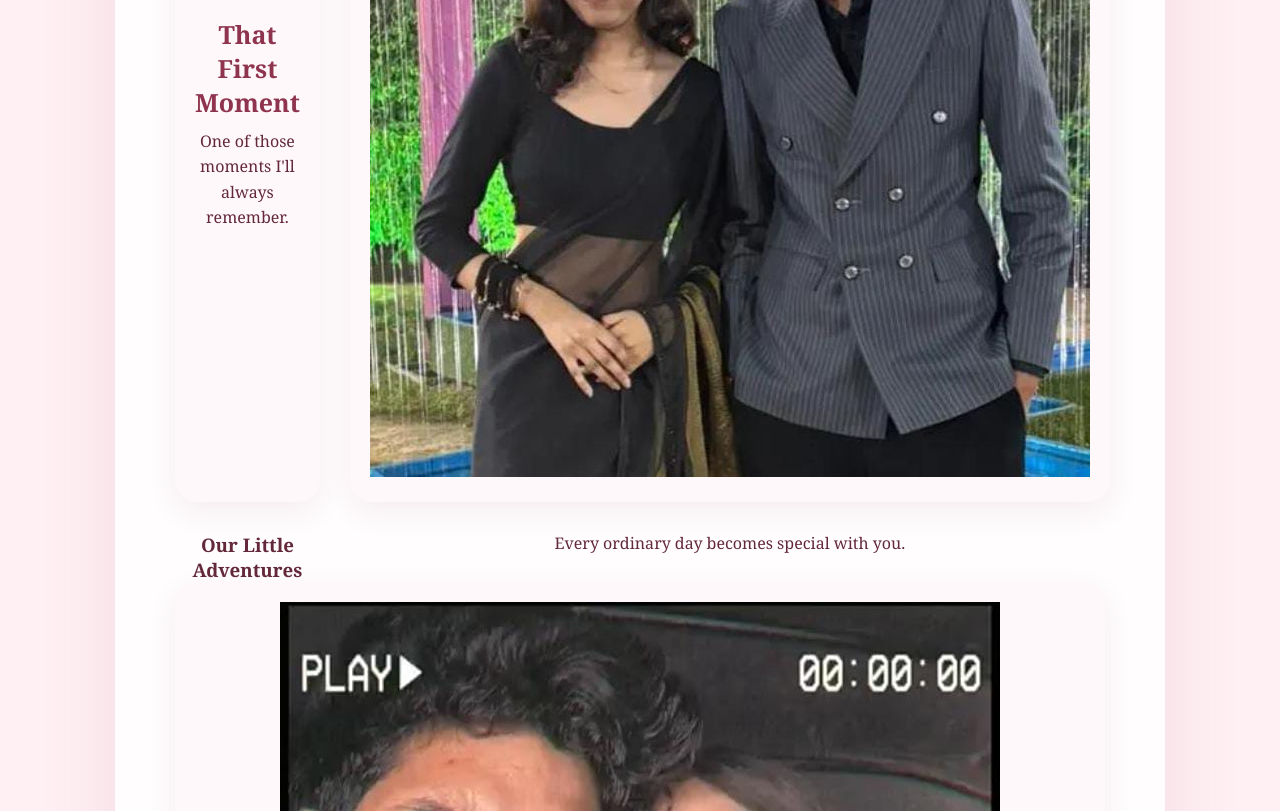
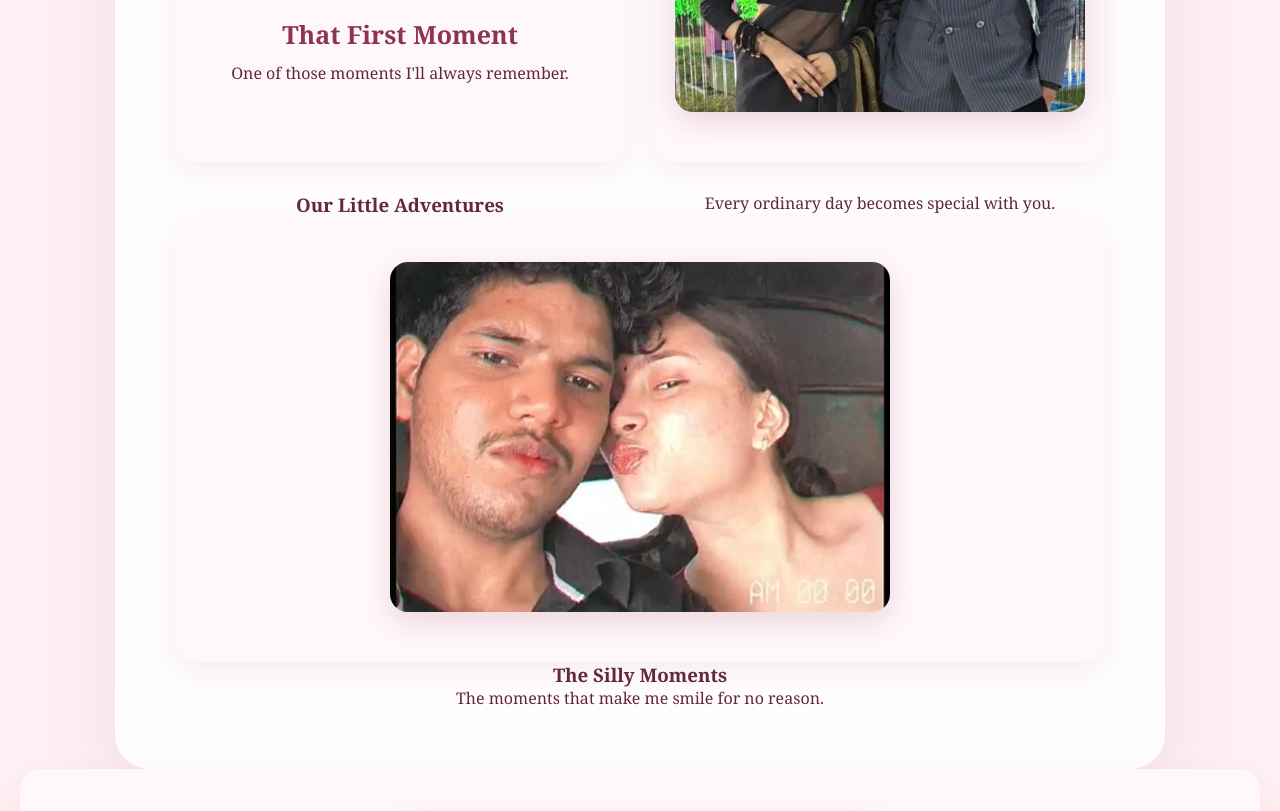
Before and after one commit to homimprovement123/birthday-surprise, a plain HTML site: page memories.html in a window 1280 px wide. Shown: the part 716-1527 px from the top of the page. Drawn offline with Linux system fonts and the light colour scheme.

Commit message:
Update style.css

```diff
--- a/style.css
+++ b/style.css
@@ -425,3 +425,19 @@
     height: 320px;
   }
 }
+.memory-photo {
+  display: block;
+  width: 100%;
+  max-width: 500px;
+  height: 350px;
+  object-fit: cover;
+  margin: 25px auto 30px;
+  border-radius: 18px;
+  box-shadow: 0 10px 30px rgba(150, 60, 90, 0.18);
+}
+
+@media (max-width: 600px) {
+  .memory-photo {
+    height: 280px;
+  }
+}
```
